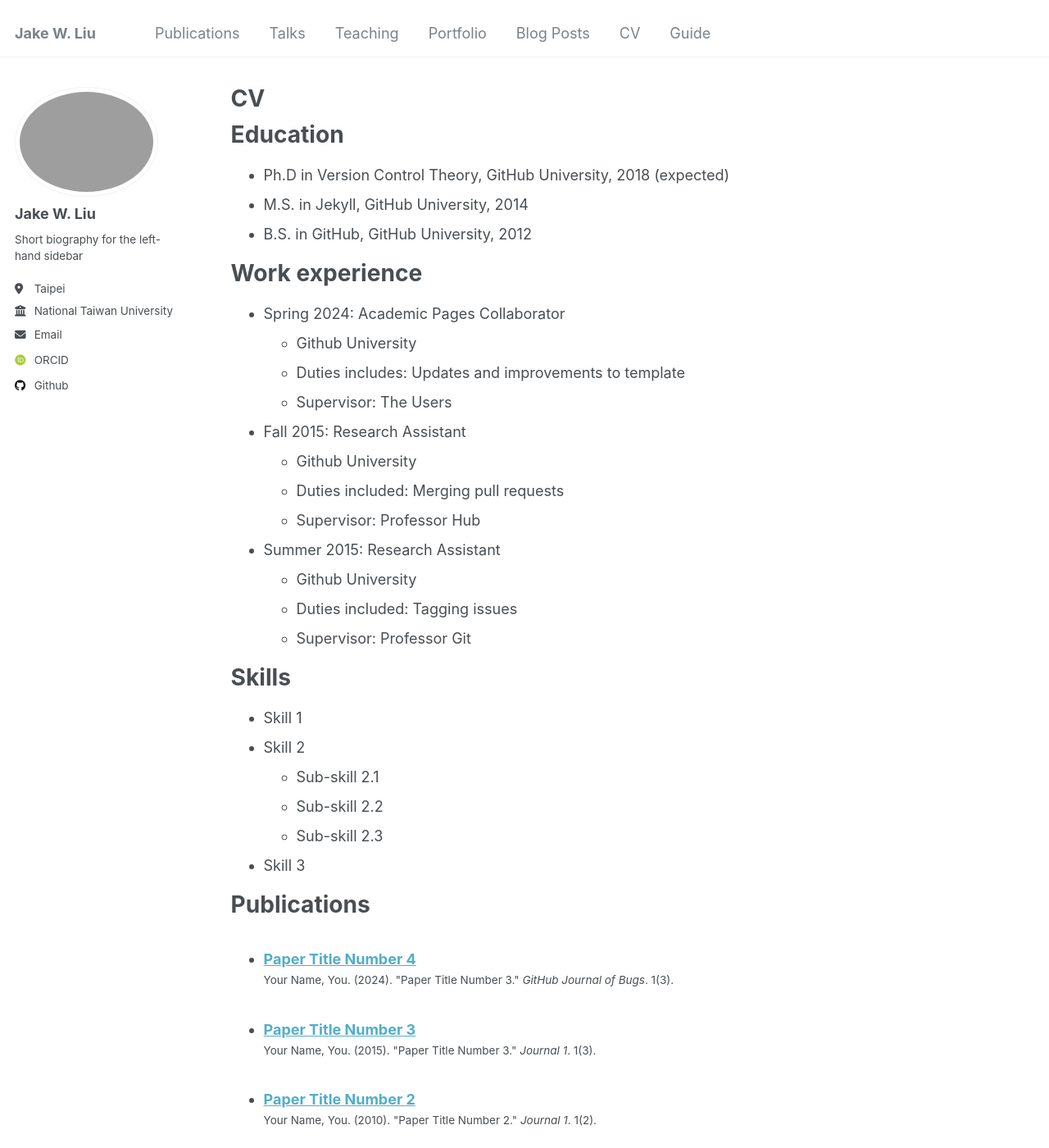
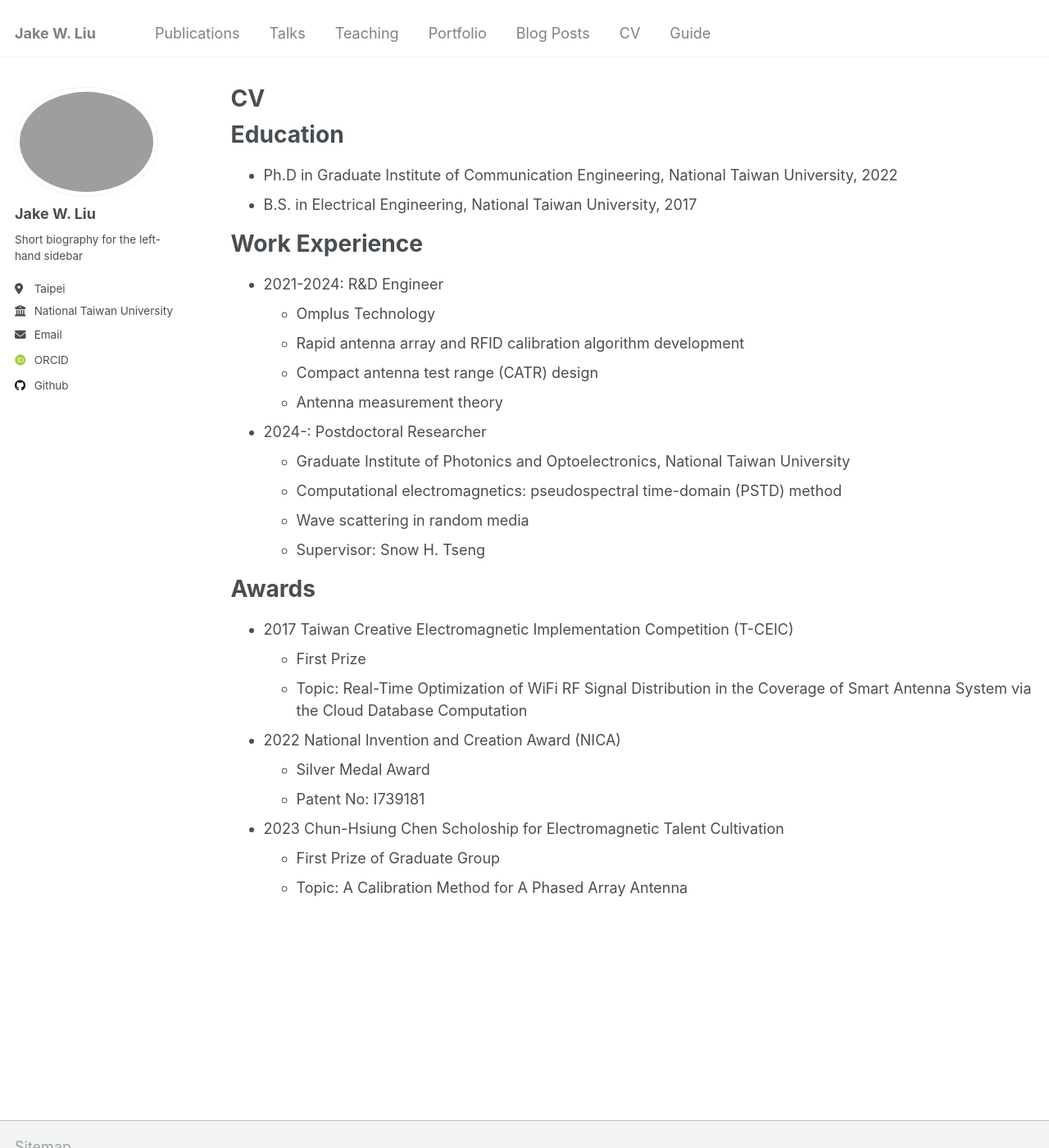
Before and after one commit to akjake616/jwliu, a Jekyll site: the page built from _pages/cv.md, in a window 1280 px wide and 1400 px high. Shown: the whole window at 82% size. Built offline with Jekyll 4.4.1, drawn with Linux system fonts in a browser that asks for light colours; some web fonts are replaced; some of the changed text lies outside the part shown.

Commit message:
update about/cv

```diff
--- a/_pages/cv.md
+++ b/_pages/cv.md
@@ -11,37 +11,36 @@ redirect_from:
 
 Education
 ======
-* Ph.D in Version Control Theory, GitHub University, 2018 (expected)
-* M.S. in Jekyll, GitHub University, 2014
-* B.S. in GitHub, GitHub University, 2012
+* Ph.D in Graduate Institute of Communication Engineering, National Taiwan University, 2022
+* B.S. in Electrical Engineering, National Taiwan University, 2017
 
-Work experience
+Work Experience
 ======
-* Spring 2024: Academic Pages Collaborator
-  * Github University
-  * Duties includes: Updates and improvements to template
-  * Supervisor: The Users
+* 2021-2024: R&D Engineer
+  * Omplus Technology
+  * Rapid antenna array and RFID calibration algorithm development
+  * Compact antenna test range (CATR) design
+  * Antenna measurement theory
 
-* Fall 2015: Research Assistant
-  * Github University
-  * Duties included: Merging pull requests
-  * Supervisor: Professor Hub
+* 2024-: Postdoctoral Researcher
+  * Graduate Institute of Photonics and Optoelectronics, National Taiwan University
+  * Computational electromagnetics: pseudospectral time-domain (PSTD) method
+  * Wave scattering in random media
+  * Supervisor: Snow H. Tseng
 
-* Summer 2015: Research Assistant
-  * Github University
-  * Duties included: Tagging issues
-  * Supervisor: Professor Git
+Awards
+======
+* 2017 Taiwan Creative Electromagnetic Implementation Competition (T-CEIC)
+  * First Prize
+  * Topic: Real-Time Optimization of WiFi RF Signal Distribution in the Coverage of Smart Antenna System via the Cloud Database Computation
+* 2022 National Invention and Creation Award (NICA)
+  * Silver Medal Award
+  * Patent No: I739181
+* 2023 Chun-Hsiung Chen Scholoship for Electromagnetic Talent Cultivation
+  * First Prize of Graduate Group
+  * Topic: A Calibration Method for A Phased Array Antenna
 
-Skills
-======
-* Skill 1
-* Skill 2
-  * Sub-skill 2.1
-  * Sub-skill 2.2
-  * Sub-skill 2.3
-* Skill 3
-
-Publications
+<!-- Publications
 ======
   <ul>{% for post in site.publications reversed %}
     {% include archive-single-cv.html %}
@@ -61,4 +60,4 @@ Teaching
 
 Service and leadership
 ======
-* Currently signed in to 43 different slack teams
+* Currently signed in to 43 different slack teams -->
```
Also changed, not shown: README.md (+4 -3 lines), _pages/about.md (+10 -0 lines).
